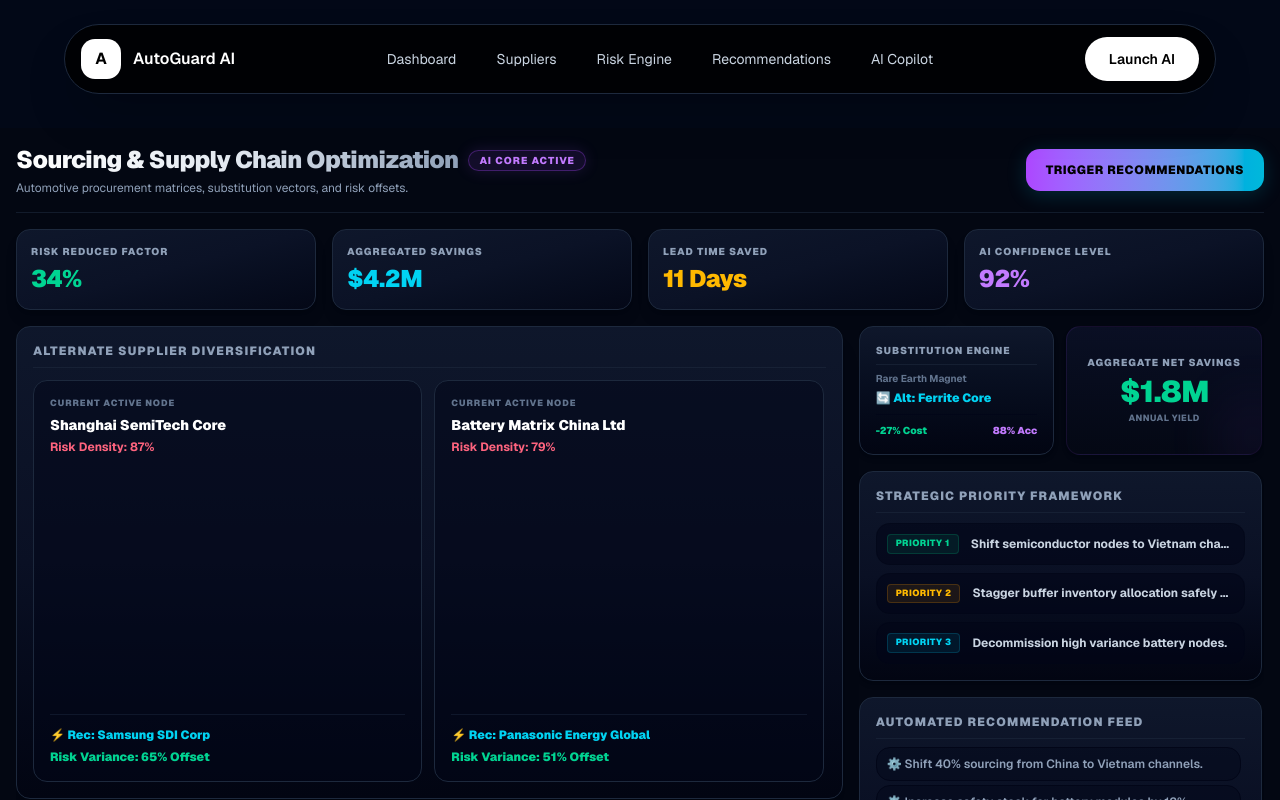
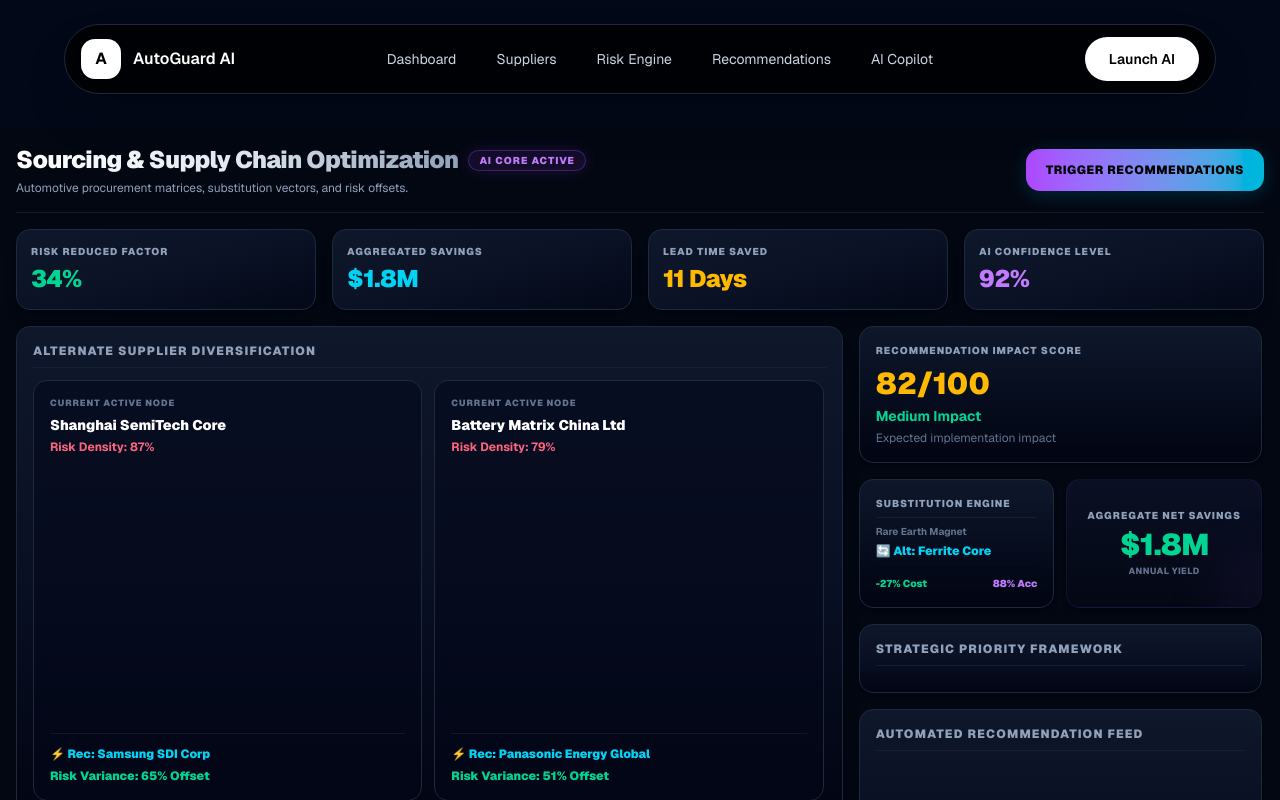
Before and after one commit to Mayankjha12/autoguard-ai, a Next.js app: page /recommendations in a window 1280 px wide. Shown: the top 800 px of the page. Built offline with nearby package versions, Linux system fonts and the light colour scheme.

Commit message:
Add dynamic AI recommendations dashboard updates

```diff
--- a/app/recommendations/page.tsx
+++ b/app/recommendations/page.tsx
@@ -1,11 +1,26 @@
 'use client';
 
 import { useState } from 'react';
+import jsPDF from "jspdf";
 import { motion, AnimatePresence } from 'framer-motion';
 
 export default function RecommendationsPage() {
   const [aiRecommendations, setAiRecommendations] = useState('');
   const [loading, setLoading] = useState(false);
+  const [impactScore, setImpactScore] = useState(82);
+  const [priorityActions, setPriorityActions] = useState<string[]>([]);
+const [feedItems, setFeedItems] = useState<string[]>([]);
+
+const [netSavings, setNetSavings] = useState("$1.8M");
+  const [executiveBrief, setExecutiveBrief] = useState(
+    "Awaiting executive analysis..."
+  );
+  const [metrics, setMetrics] = useState({
+    riskReduction: 34,
+    savings: "$4.2M",
+    leadTime: 11,
+    confidence: 92,
+  });
 
   const generateRecommendations = async () => {
     setLoading(true);
@@ -22,10 +37,142 @@ export default function RecommendationsPage() {
       });
       const data = await res.json();
       setAiRecommendations(data.response || data.reply || 'No recommendations generated.');
+      const responseText =
+
+  data.response || data.reply || "";
+
+const score =
+
+  responseText.toLowerCase().includes("shift")
+
+    ? 92
+
+    : responseText.toLowerCase().includes("inventory")
+
+    ? 85
+
+    : 78;
+
+setImpactScore(score);
+setNetSavings(
+  score > 90
+    ? "$3.2M"
+    : score > 80
+    ? "$2.6M"
+    : "$1.4M"
+);
+
+setPriorityActions([
+  score > 90
+    ? "Shift 35% semiconductor sourcing to Vietnam & India"
+    : "Diversify semiconductor suppliers",
+
+  score > 80
+    ? "Increase buffer inventory by 15%"
+    : "Increase safety stock levels",
+
+  score > 80
+    ? "Reduce dependency on Red Sea routes"
+    : "Evaluate alternate logistics routes"
+]);
+
+setFeedItems([
+  score > 90
+    ? "Shift 35% sourcing from China to Vietnam & India."
+    : "Diversify semiconductor suppliers.",
+
+  "Increase safety stock for battery modules.",
+
+  "Replace volatile sourcing routes.",
+
+  "Reduce geopolitical dependency risks."
+]);
+const brief =
+  score > 90
+    ? `High-impact optimization opportunity identified. AI projects major sourcing savings and significant supply chain risk reduction.`
+    : score > 80
+    ? `Moderate-to-high operational gains detected. Supplier diversification and inventory balancing are strongly recommended.`
+    : `Limited optimization opportunity detected. Additional supplier evaluation is recommended before execution.`;
+
+setExecutiveBrief(brief);
+setMetrics({
+
+  riskReduction: Math.floor(Math.random() * 20) + 20,
+
+  savings: `$${Math.floor(Math.random() * 5) + 1}.${Math.floor(Math.random() * 9)}M`,
+
+  leadTime: Math.floor(Math.random() * 10) + 5,
+
+  confidence: Math.floor(Math.random() * 10) + 90,
+
+});
     } catch {
       setAiRecommendations('Unable to generate recommendations.');
     }
     setLoading(false);
+  };
+
+  const exportPDF = () => {
+    const doc = new jsPDF();
+
+    doc.setTextColor(0, 102, 204);
+
+    doc.setFontSize(20);
+    doc.text("AutoGuard AI Executive Report", 20, 20);
+
+    doc.setTextColor(0, 0, 0);
+
+    doc.setFontSize(12);
+
+    doc.text(`Impact Score: ${impactScore}/100`, 20, 40);
+
+    doc.text(
+      `AI Recommendations:`,
+      20,
+      55
+    );
+
+    doc.text(
+      aiRecommendations || "No recommendations generated.",
+      20,
+      65,
+      { maxWidth: 160 }
+    );
+
+    const splitText = doc.splitTextToSize(
+      aiRecommendations || "No recommendations generated.",
+      160
+    );
+
+    doc.text(splitText, 20, 65);
+
+    const finalY = 65 + splitText.length * 7;
+
+    doc.text(
+      `Confidence Level: ${metrics.confidence}%`,
+      20,
+      finalY + 15
+    );
+
+    doc.text(
+      `Estimated Savings: ${metrics.savings}`,
+      20,
+      finalY + 30
+    );
+
+    doc.text(
+      `Generated By: AutoGuard AI`,
+      20,
+      finalY + 45
+    );
+
+    doc.text(
+      `Generated On: ${new Date().toLocaleString()}`,
+      20,
+      finalY + 60
+    );
+
+    doc.save("AutoGuard_Report.pdf");
   };
 
   return (
@@ -59,10 +206,10 @@ export default function RecommendationsPage() {
       {/* COMPACT INTUITIVE KPI BAR */}
       <div className="grid grid-cols-2 lg:grid-cols-4 gap-4 shrink-0">
         {[
-          { label: 'Risk Reduced Factor', value: '34%', border: 'hover:border-emerald-500/40 hover:shadow-[0_0_20px_rgba(16,185,129,0.1)]', style: 'text-emerald-400' },
-          { label: 'Aggregated Savings', value: '$4.2M', border: 'hover:border-cyan-500/40 hover:shadow-[0_0_20px_rgba(6,182,212,0.1)]', style: 'text-cyan-400' },
-          { label: 'Lead Time Saved', value: '11 Days', border: 'hover:border-amber-500/40 hover:shadow-[0_0_20px_rgba(245,158,11,0.1)]', style: 'text-amber-400' },
-          { label: 'AI Confidence Level', value: '92%', border: 'hover:border-purple-500/40 hover:shadow-[0_0_20px_rgba(168,85,247,0.1)]', style: 'text-purple-400' },
+          { label: 'Risk Reduced Factor', value: `${metrics.riskReduction}%`, border: 'hover:border-emerald-500/40 hover:shadow-[0_0_20px_rgba(16,185,129,0.1)]', style: 'text-emerald-400' },
+          { label: 'Aggregated Savings', value: netSavings, border: 'hover:border-cyan-500/40 hover:shadow-[0_0_20px_rgba(6,182,212,0.1)]', style: 'text-cyan-400' },
+          { label: 'Lead Time Saved', value: `${metrics.leadTime} Days`, border: 'hover:border-amber-500/40 hover:shadow-[0_0_20px_rgba(245,158,11,0.1)]', style: 'text-amber-400' },
+          { label: 'AI Confidence Level', value: `${metrics.confidence}%`, border: 'hover:border-purple-500/40 hover:shadow-[0_0_20px_rgba(168,85,247,0.1)]', style: 'text-purple-400' },
         ].map((item, i) => (
           <motion.div
             key={item.label}
@@ -147,12 +294,13 @@ export default function RecommendationsPage() {
                   <span className="text-[9px] bg-emerald-500/10 text-emerald-400 border border-emerald-500/20 px-1.5 py-0.5 rounded font-black tracking-wide uppercase">Compiled</span>
                 </div>
                 <p className="text-xs text-slate-300 mt-1 leading-5 font-medium max-w-xl">
-                  Supply chain models indicate a <span className="text-emerald-400 font-extrabold">$4.2M Sourcing Offset</span> while compressing volatile components safely by <span className="text-cyan-400 font-extrabold">34% efficiency variables</span>.
+  {executiveBrief}
 </p>
               </div>
             </div>
 
             <motion.button
+              onClick={exportPDF}
               whileHover={{ scale: 1.02 }}
               whileTap={{ scale: 0.98 }}
               className="px-5 h-[42px] rounded-xl bg-gradient-to-r from-cyan-500 to-blue-600 text-black font-black text-xs uppercase tracking-wider transition-all shadow-md flex items-center justify-center gap-2 shrink-0 border border-cyan-300/20 w-full sm:w-auto cursor-pointer"
@@ -168,7 +316,35 @@ export default function RecommendationsPage() {
 
         {/* ================= RIGHT SPLIT LAYOUT MODULE ================= */}
         <div className="lg:col-span-5 xl:col-span-4 flex flex-col gap-4 h-full min-h-0 overflow-y-auto pr-0.5 scrollbar-thin">
+        <div className="rounded-xl p-4 bg-gradient-to-b from-slate-900 to-[#020512] border border-slate-800 shadow-md">
+  <p className="text-[10px] font-black text-slate-400 uppercase tracking-widest">
+    Recommendation Impact Score
+  </p>
 
+  <h3
+    className={`text-3xl font-black mt-2 ${
+      impactScore > 85
+        ? "text-emerald-400"
+        : impactScore > 70
+        ? "text-amber-400"
+        : "text-red-400"
+    }`}
+  >
+    {impactScore}/100
+
+  </h3>
+  <p className="text-sm font-bold text-emerald-400 mt-1">
+  {impactScore > 90
+    ? "High Impact"
+    : impactScore > 80
+    ? "Medium Impact"
+    : "Low Impact"}
+</p>
+
+  <p className="text-xs text-slate-500 mt-1">
+    Expected implementation impact
+  </p>
+</div>
           {/* MATERIAL SUBSTITUTION MATRIX & INTEGRATED TOTALS */}
           <div className="grid grid-cols-2 gap-3 shrink-0">
             <div className="rounded-xl p-4 bg-gradient-to-b from-slate-900 to-[#020512] border border-slate-800 shadow-md flex flex-col justify-between min-h-[110px]">
@@ -186,7 +362,9 @@ export default function RecommendationsPage() {
             <div className="rounded-xl p-4 bg-gradient-to-b from-[#0a0f24] to-[#040814] border border-purple-500/10 shadow-md flex flex-col justify-center text-center relative overflow-hidden min-h-[110px]">
               <div className="absolute -bottom-8 -right-8 w-20 h-24 bg-purple-500/5 blur-xl rounded-full" />
               <p className="text-[10px] font-black text-slate-400 uppercase tracking-widest">Aggregate Net Savings</p>
-              <h3 className="text-2xl md:text-3xl font-black text-emerald-400 tracking-tight mt-1">$1.8M</h3>
+              <h3 className="text-2xl md:text-3xl font-black text-emerald-400 tracking-tight mt-1">
+  {netSavings}
+</h3>
               <p className="text-[9px] text-slate-500 font-extrabold uppercase mt-0.5 tracking-wider">Annual Yield</p>
             </div>
           </div>
@@ -195,14 +373,18 @@ export default function RecommendationsPage() {
           <div className="rounded-xl p-4 bg-gradient-to-b from-slate-900 via-[#0a1024] to-[#020512] border border-slate-800 shadow-md flex flex-col justify-between shrink-0">
             <h2 className="text-xs font-black text-slate-400 uppercase tracking-widest border-b border-slate-800/60 pb-2 mb-2.5">Strategic Priority Framework</h2>
             <div className="space-y-2">
-              {[
-                { step: 'Priority 1', text: 'Shift semiconductor nodes to Vietnam channels.', style: 'bg-emerald-500/10 border-emerald-500/20 text-emerald-400' },
-                { step: 'Priority 2', text: 'Stagger buffer inventory allocation safely up 12%.', style: 'bg-amber-500/10 border-amber-500/20 text-amber-400' },
-                { step: 'Priority 3', text: 'Decommission high variance battery nodes.', style: 'bg-cyan-500/10 border-cyan-500/20 text-cyan-400' },
-              ].map((item) => (
-                <div key={item.step} className="flex items-center justify-between gap-3 p-2.5 rounded-xl bg-slate-950/60 border border-slate-950/40">
-                  <span className={`px-2 py-0.5 rounded text-[9px] font-black uppercase border tracking-wider shrink-0 ${item.style}`}>{item.step}</span>
-                  <p className="text-xs text-slate-300 font-bold flex-1 truncate">{item.text}</p>
+  {priorityActions.map((item, idx) => (
+    <div
+      key={idx}
+      className="flex items-center justify-between gap-3 p-2.5 rounded-xl bg-slate-950/60 border border-slate-950/40"
+    >
+      <span className="px-2 py-0.5 rounded text-[9px] font-black uppercase border tracking-wider shrink-0 text-emerald-400 border-emerald-500/20">
+        Priority {idx + 1}
+      </span>
+
+      <p className="text-xs text-slate-300 font-bold flex-1">
+        {item}
+      </p>
     </div>
   ))}
 </div>
@@ -212,19 +394,16 @@ export default function RecommendationsPage() {
           <div className="rounded-xl p-4 bg-gradient-to-b from-slate-900 via-[#0a1024] to-[#020512] border border-slate-800 shadow-xl flex-1 min-h-[140px] flex flex-col justify-between">
             <h2 className="text-xs font-black text-slate-400 uppercase tracking-widest border-b border-slate-800/60 pb-2 mb-2 shrink-0">Automated Recommendation Feed</h2>
             <div className="space-y-2 flex-1 overflow-y-auto pr-1 scrollbar-thin flex flex-col justify-between">
-              {[
-                "Shift 40% sourcing from China to Vietnam channels.",
-                "Increase safety stock for battery modules by 12%.",
-                "Replace volatile Sourcing A routes with Samsung SDI.",
-                "Reduce high-variance dependencies on Red Sea transits.",
-              ].map((text, idx) => (
+              {<div className="space-y-2 flex-1 overflow-y-auto pr-1 scrollbar-thin">
+  {feedItems.map((text, idx) => (
     <div
       key={idx}
-                  className="p-2.5 rounded-xl bg-slate-950/40 border border-slate-950 text-xs text-slate-400 font-semibold hover:border-purple-500/20 hover:text-slate-200 transition-all cursor-pointer truncate flex-1 flex items-center mb-1 last:mb-0"
+      className="p-2.5 rounded-xl bg-slate-950/40 border border-slate-950 text-xs text-slate-400 font-semibold hover:border-purple-500/20 hover:text-slate-200 transition-all"
     >
       ⚙️ {text}
     </div>
   ))}
+</div>}
             </div>
           </div>
 
--- a/package.json
+++ b/package.json
@@ -17,6 +17,7 @@
     "class-variance-authority": "^0.7.1",
     "clsx": "^2.1.1",
     "framer-motion": "^12.40.0",
+    "jspdf": "^4.2.1",
     "lucide-react": "^1.17.0",
     "motion": "^12.40.0",
     "next": "16.2.7",
```
Also changed, not shown: 1 other file (tests, documents, lock files or other folders). Lines whose indentation alone changed are shown as unchanged.
